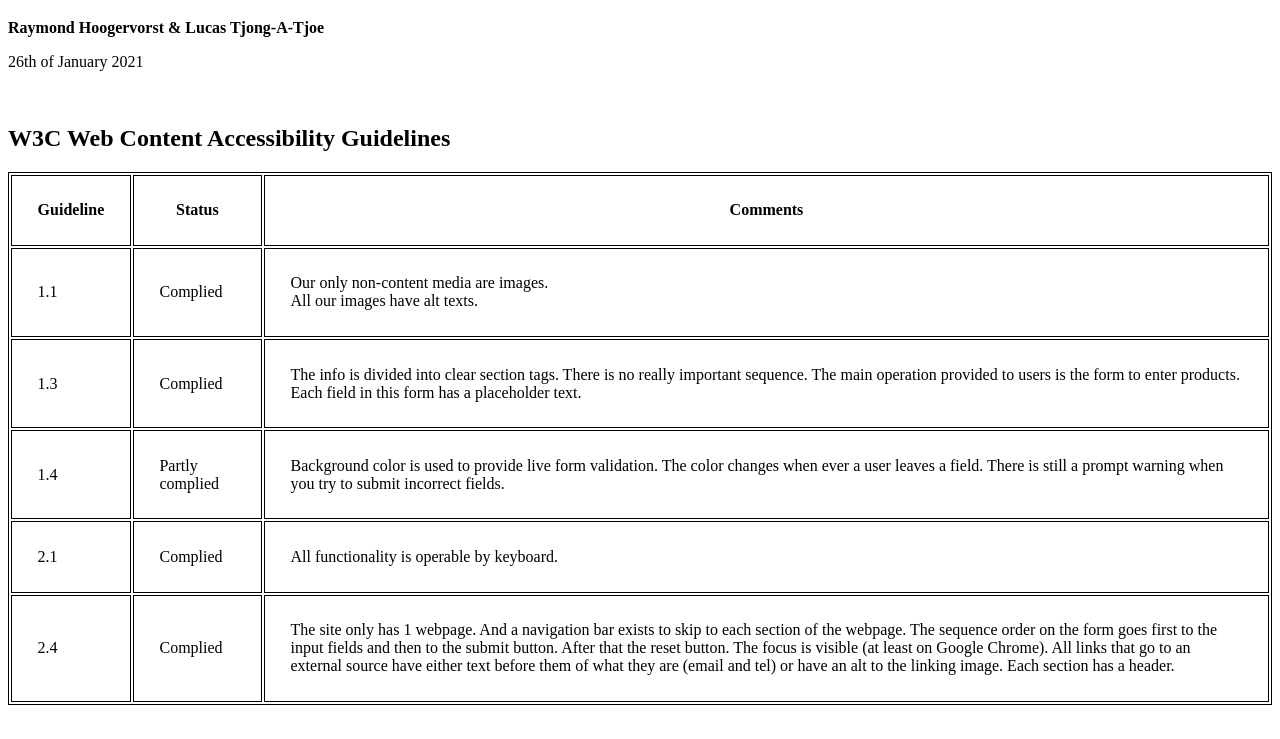
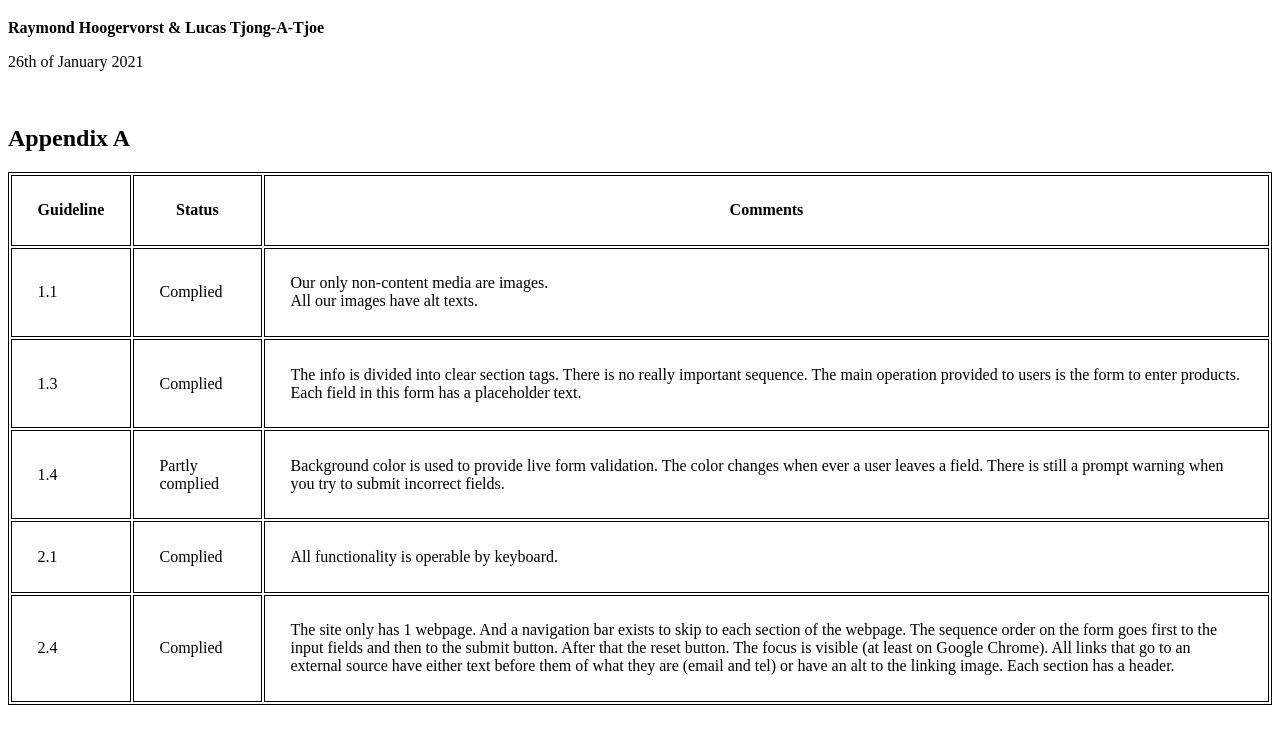
Before and after one commit to RaymondHoogervorst/WebTechnology-Lab81, a plain HTML site: page evaluation.html in a window 1280 px wide. Shown: the part 61-800 px from the top of the page. Drawn offline with Linux system fonts and the light colour scheme.

Commit message:
Renamed table to Appendix A

```diff
--- a/evaluation.html
+++ b/evaluation.html
@@ -19,7 +19,7 @@
          <p>26th of January 2021</p><br>
       </header>
       <section>
-         <h2>W3C Web Content Accessibility Guidelines</h2>
+         <h2>Appendix A</h2>
          <table>
             <tr>
                <th>
```
